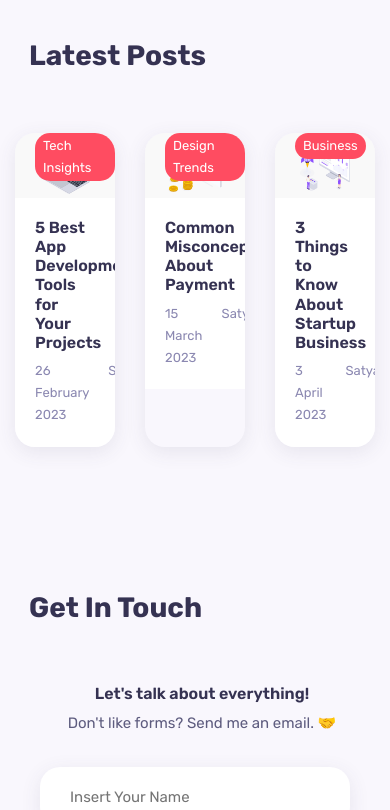
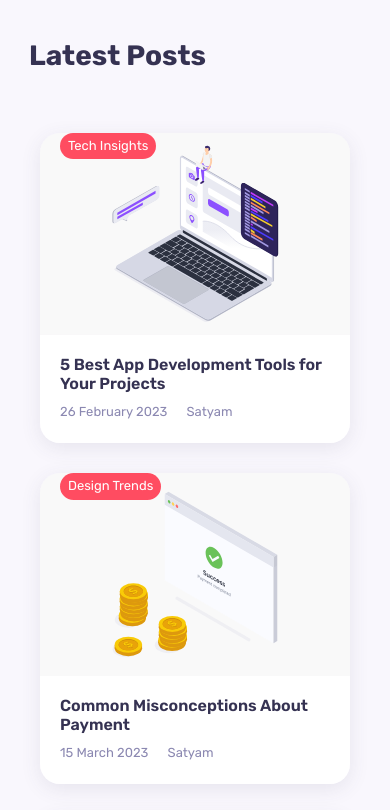
Before and after one commit to imdsatyam/Portfolio, a React (Create React App) app in the folder Portfolio-Frontend/: page / in a window 390 px wide. Shown: the part 9120-9930 px from the top of the page. Built offline with nearby package versions, Linux system fonts and the light colour scheme.

Commit message:
Final Code For Portfolio

```diff
--- a/Portfolio-Frontend/src/Components/Blog/Blog.css
+++ b/Portfolio-Frontend/src/Components/Blog/Blog.css
@@ -127,3 +127,23 @@
   font-size: 1rem;
   width: 6rem;
 }
+
+@media screen and (max-width: 1024px) {
+  .blog__container {
+    grid-template-columns: repeat(2, 330px);
+    justify-content: center;
+    row-gap: 1.875rem;
+  }
+}
+
+@media screen and (max-width: 576px) {
+  .blog__container {
+    grid-template-columns: 310px;
+  }
+}
+
+@media screen and (max-width: 350px) {
+  .blog__container {
+    grid-template-columns: 1fr;
+  }
+}
```
